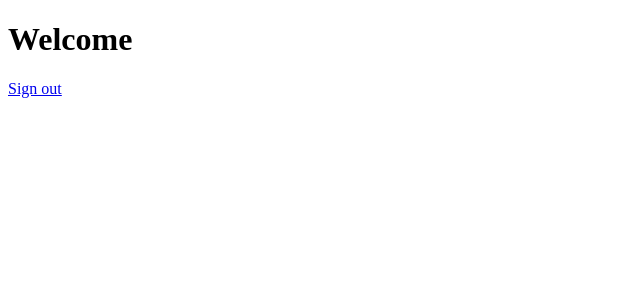
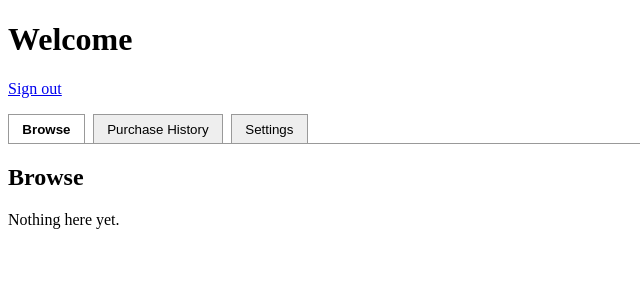
Before and after one commit to Keaton-714/CSCE4350_Project, a Flask app: page /main in a window 1280 px wide. Shown: the top 300 px of the page, without its empty margins (0-640 px from the left). Run offline with Flask 3, Linux system fonts and the light colour scheme; the visitor is signed in with stand-in values (Sample User, id 1).

Commit message:
added a sign up and updated the main page
The sign up doesn't save anything but checks that it follows certain criteria.

```diff
--- a/backend/app.py
+++ b/backend/app.py
@@ -1,5 +1,6 @@
+import re
 from pathlib import Path
-from flask import Flask, redirect, render_template, request, session, url_for
+from flask import Flask, flash, redirect, render_template, request, session, url_for
 
 # This section of code is to find the frontend files (for now login and main)
 FRONTEND = Path(__file__).resolve().parent.parent / "frontend"
@@ -26,6 +27,41 @@ def login():
     return render_template("login.html", error=error)
 
 
+# Sign up page (TEST ONLY): validates the form but does NOT store anything yet.
+# Later this is where we would hash the password and INSERT into User/Customer.
+SIGNUP_FIELDS = ["username", "first_name", "last_name", "street_address",
+                 "city", "state", "zip", "phone", "email"]
+
+@app.route("/signup", methods=["GET", "POST"])
+def signup():
+    errors = []
+    form = {f: "" for f in SIGNUP_FIELDS}  # used to refill the form if there are errors
+    if request.method == "POST":
+        form = {f: request.form.get(f, "").strip() for f in SIGNUP_FIELDS}
+        password = request.form.get("password", "")
+        confirm = request.form.get("confirm_password", "")
+
+        # This section of code will check that each field are accurate
+        for f in SIGNUP_FIELDS:
+            if not form[f]:
+                errors.append(f"{f.replace('_', ' ').title()} is required.")
+        if len(password) < 8:
+            errors.append("Password must be at least 8 characters.")
+        if password != confirm:
+            errors.append("Passwords do not match.")
+        if form["email"] and not re.fullmatch(r"[^@\s]+@[^@\s]+\.[^@\s]+", form["email"]):
+            errors.append("Enter a valid e-mail address.")
+        if form["phone"] and len(re.sub(r"\D", "", form["phone"])) != 10:
+            errors.append("Phone number must have 10 digits.")
+        if form["zip"] and not re.fullmatch(r"\d{5}", form["zip"]):
+            errors.append("ZIP code must be 5 digits.")
+
+        if not errors:
+            # Nothing is saved on purpose test only.
+            flash("Account created! (Test only - nothing was saved.)")
+            return redirect(url_for("login"))
+    return render_template("signup.html", errors=errors, form=form)
+
 @app.route("/main")
 def main():
     if "user" not in session:
--- a/frontend/templates/login.html
+++ b/frontend/templates/login.html
@@ -7,11 +7,15 @@
 </head>
 <body>
   <h1>Sign in</h1>
+  {% with messages = get_flashed_messages() %}
+    {% for m in messages %}<p style="color:green">{{ m }}</p>{% endfor %}
+  {% endwith %}
   {% if error %}<p style="color:red">{{ error }}</p>{% endif %}
   <form method="post">
     <p><label>Username <input name="username" required autofocus></label></p>
     <p><label>Password <input name="password" type="password" required></label></p>
     <button type="submit">Sign in</button>
   </form>
+  <p>Don't have an account? <a href="{{ url_for('signup') }}">Sign up</a></p>
 </body>
 </html>
--- a/frontend/templates/main.html
+++ b/frontend/templates/main.html
@@ -4,9 +4,53 @@
   <meta charset="utf-8">
   <meta name="viewport" content="width=device-width, initial-scale=1">
   <title>Home</title>
+  <style>
+    .tabs { border-bottom: 1px solid #999; margin: 1em 0; }
+    .tabs button {
+      border: 1px solid #999; border-bottom: none; background: #eee;
+      padding: .5em 1em; margin-right: 4px; cursor: pointer;
+    }
+    .tabs button[aria-selected="true"] { background: #fff; font-weight: bold; }
+    .panel[hidden] { display: none; }
+  </style>
 </head>
 <body>
   <h1>Welcome</h1>
   <p><a href="{{ url_for('logout') }}">Sign out</a></p>
+
+  <div class="tabs" role="tablist">
+    <button role="tab" id="tab-browse" aria-controls="panel-browse" aria-selected="true">Browse</button>
+    <button role="tab" id="tab-history" aria-controls="panel-history" aria-selected="false">Purchase History</button>
+    <button role="tab" id="tab-settings" aria-controls="panel-settings" aria-selected="false">Settings</button>
+  </div>
+
+  <section class="panel" id="panel-browse" role="tabpanel" aria-labelledby="tab-browse">
+    <h2>Browse</h2>
+    <p>Nothing here yet.</p>
+  </section>
+
+  <section class="panel" id="panel-history" role="tabpanel" aria-labelledby="tab-history" hidden>
+    <h2>Purchase History</h2>
+    <p>Nothing here yet.</p>
+  </section>
+
+  <section class="panel" id="panel-settings" role="tabpanel" aria-labelledby="tab-settings" hidden>
+    <h2>Settings</h2>
+    <p>Nothing here yet.</p>
+  </section>
+
+  <script>
+    const tabs = document.querySelectorAll('[role="tab"]');
+
+    function showTab(tab) {
+      tabs.forEach(t => {
+        const selected = t === tab;
+        t.setAttribute('aria-selected', selected);
+        document.getElementById(t.getAttribute('aria-controls')).hidden = !selected;
+      });
+    }
+
+    tabs.forEach(t => t.addEventListener('click', () => showTab(t)));
+  </script>
 </body>
 </html>
```
Also changed, not shown: frontend/templates/signup.html (added, +35 -0 lines).
